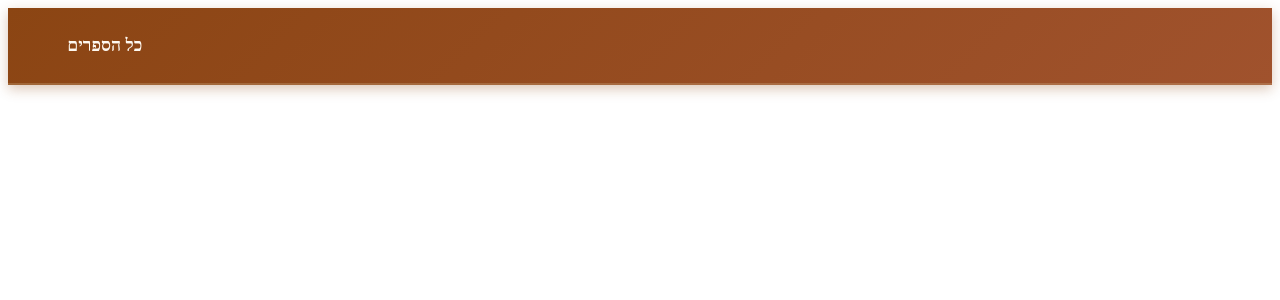
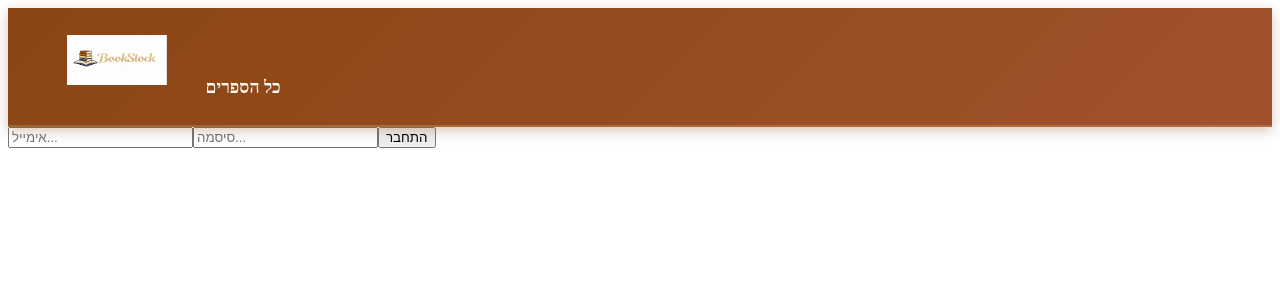
Before and after one commit to lamakais04-dot/BookStock, a React (Vite) app in the folder Frontend/: page /login in a window 1280 px wide. Before the commit this address had no page. Shown: the top 300 px of the page. Built offline with nearby package versions, Linux system fonts and the light colour scheme.

Commit message:
added navbar logica

```diff
--- a/Frontend/src/components/csspages/navbar.css
+++ b/Frontend/src/components/csspages/navbar.css
@@ -27,6 +27,8 @@
   font-weight: 800;
   text-decoration: none;
   transition: all 0.3s ease;
+  height: 50px;
+  width: 100px;
 }
 
 .navbar-logo:hover {
--- a/Frontend/src/components/layouts/header/navbar.jsx
+++ b/Frontend/src/components/layouts/header/navbar.jsx
@@ -1,12 +1,18 @@
 import React from 'react'
 import { NavLink } from 'react-router-dom'
 import '../../csspages/navbar.css'
+import logo from '../../../../BookStockLogo.png'
 
 export default function Navbar() {
   return (
     <>
       <div>
         <nav className="navbar">
+          <NavLink
+            to="/"
+          >
+            <img className="navbar-logo" src={logo}/>
+          </NavLink>
           <NavLink
             to="/book"
             className={({ isActive }) => isActive ? 'active' : ''}
--- a/Frontend/src/components/layouts/layout/layout.jsx
+++ b/Frontend/src/components/layouts/layout/layout.jsx
@@ -3,6 +3,7 @@ import AllBooks from '../../pages/books'
 import { Routes, Route, Outlet } from 'react-router-dom'
 import Navbar from '../header/navbar'
 import '../../csspages/layout.css'
+import Login from '../../pages/login'
 
 
 export default function Layout() {
@@ -12,6 +13,7 @@ export default function Layout() {
                 <Navbar></Navbar>
                 <Routes>
                     <Route path='/book' Component={AllBooks} />
+                    <Route path='/login' Component={Login}/>
                 </Routes>
                 <Outlet />
             </div>
--- a/Frontend/src/components/pages/login.jsx
+++ b/Frontend/src/components/pages/login.jsx
@@ -0,0 +1,17 @@
+import React, { useState } from 'react'
+import LoginClass from '../services/login.js'
+
+export default function Login() {
+    const [email,setEmail] = useState("")
+    const [password,setPassword] = useState("")
+  return (
+    <div>
+        <form onSubmit={()=>{LoginClass.handleSubmit(email,password)}}>
+            <input placeholder="אימייל..." value={email} onChange={(e)=>{setEmail(e.target.value)}}/>
+            <input placeholder='סיסמה...' value={password} onChange={(e)=>{setPassword(e.target.value)}}/>
+            <button type="submit">התחבר</button>
+        </form>
+
+    </div>
+  )
+}
--- /dev/null
+++ b/Frontend/src/components/services/login.js
@@ -0,0 +1,18 @@
+import axios from 'axios'
+
+class LoginClass {
+    static async handleSubmit(email,password) {
+        const payload ={
+            email:email,
+            password: password
+        }
+        const res = await axios.post("http://localhost:8000/api/login", payload, {
+            withCredentials: true,
+            headers: { apiKey: "123456789apikeysecure" }
+        })
+        return res.data
+    }
+}
+
+
+export default LoginClass
```
Also changed, not shown: Frontend/BookStockLogo.png (added).
